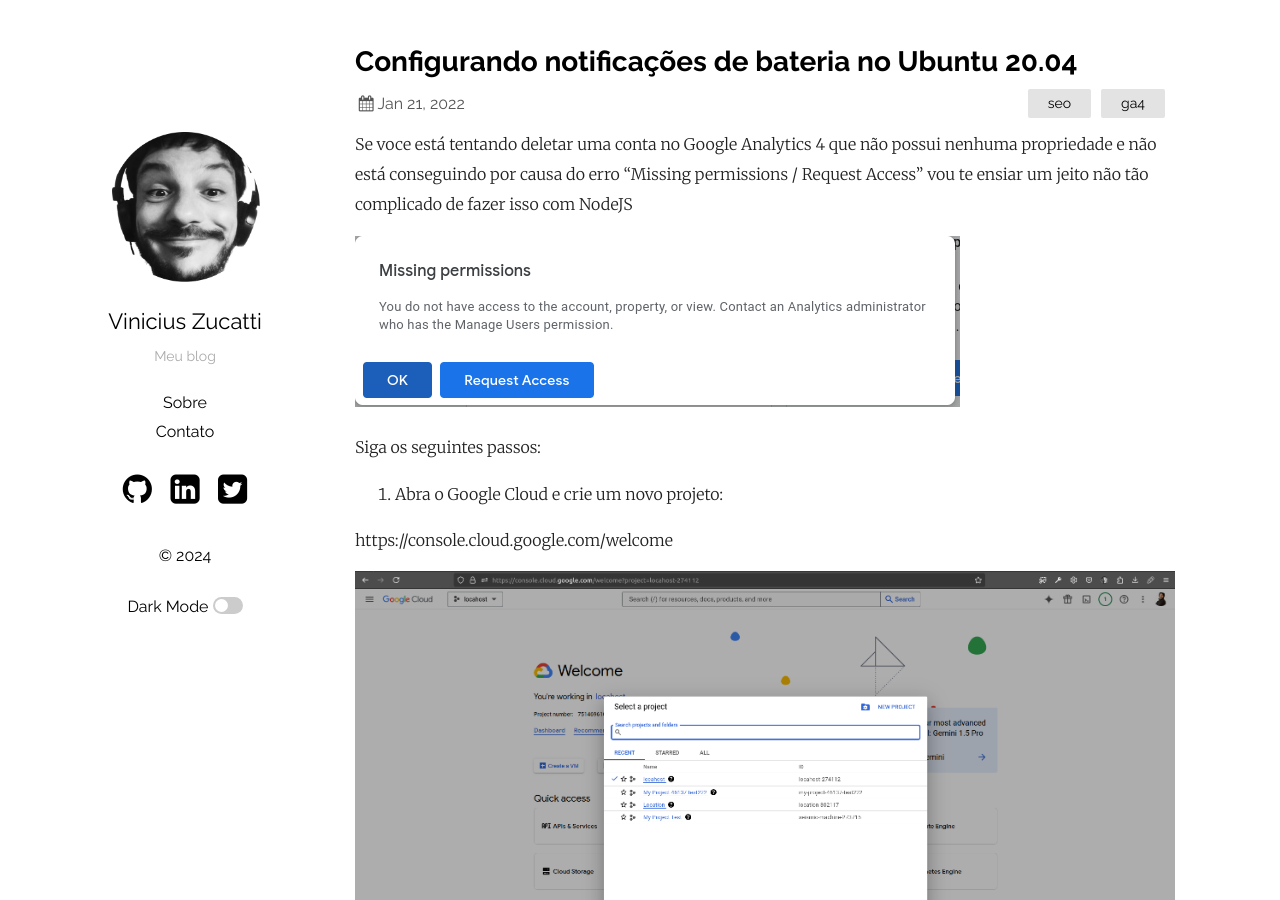
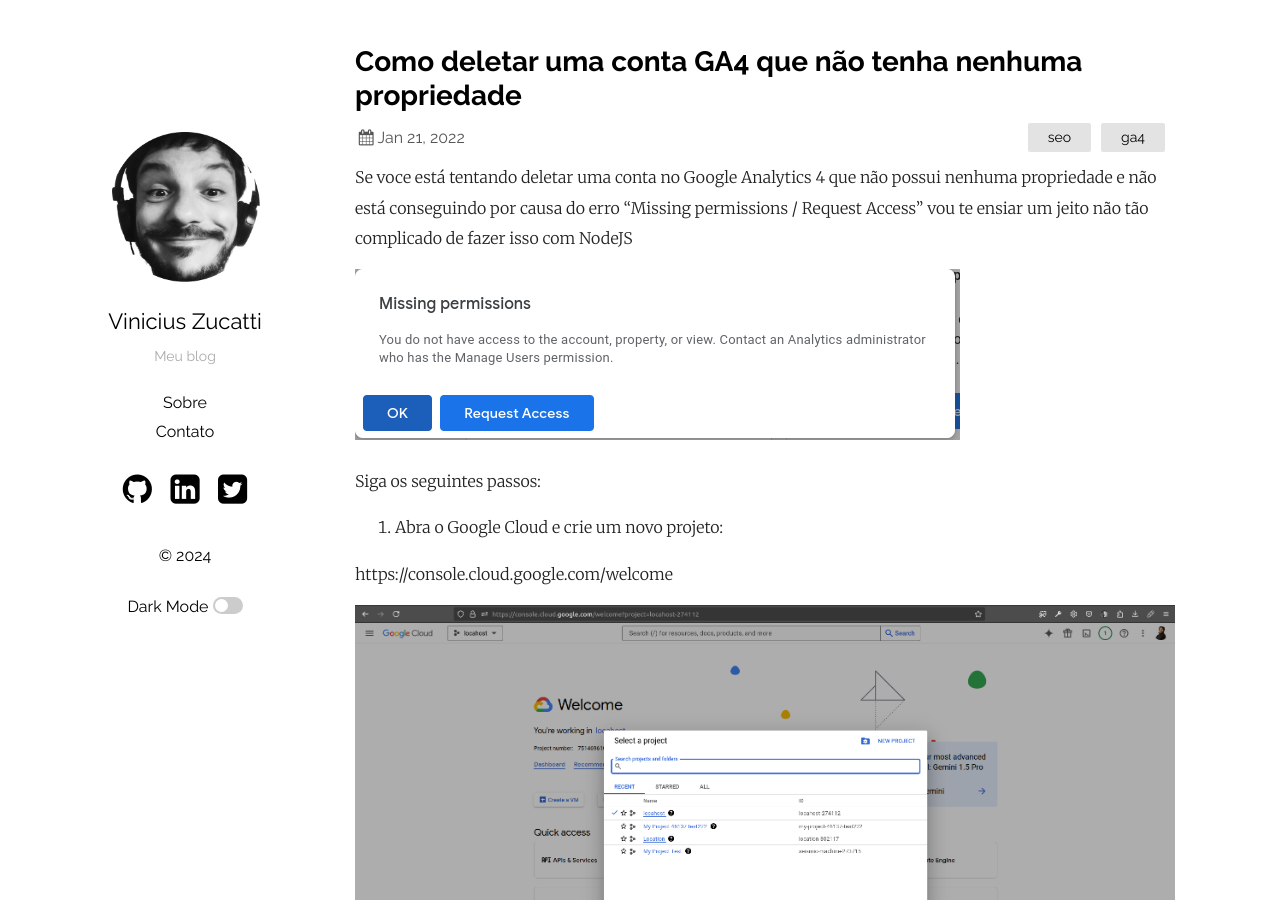
Before and after one commit to vczb/vczb.github.io, a Jekyll site: the page built from _posts/2024-09-09-como_deletar_uma_conta_ga4_que_nao_possui_nenhuma_propriedade.md, in a window 1280 px wide and 900 px high. Built offline with Jekyll 4.4.1, drawn with Linux system fonts in a browser that asks for light colours.

Commit message:
Fix post title

```diff
--- a/_posts/2024-09-09-como_deletar_uma_conta_ga4_que_nao_possui_nenhuma_propriedade.md
+++ b/_posts/2024-09-09-como_deletar_uma_conta_ga4_que_nao_possui_nenhuma_propriedade.md
@@ -1,6 +1,6 @@
 ---
 layout: post
-title: "Configurando notificações de bateria no Ubuntu 20.04"
+title: "Como deletar uma conta GA4 que não tenha nenhuma propriedade"
 date: 2022-01-21 19:00:00 +0530
 categories: seo ga4
 ---
```
